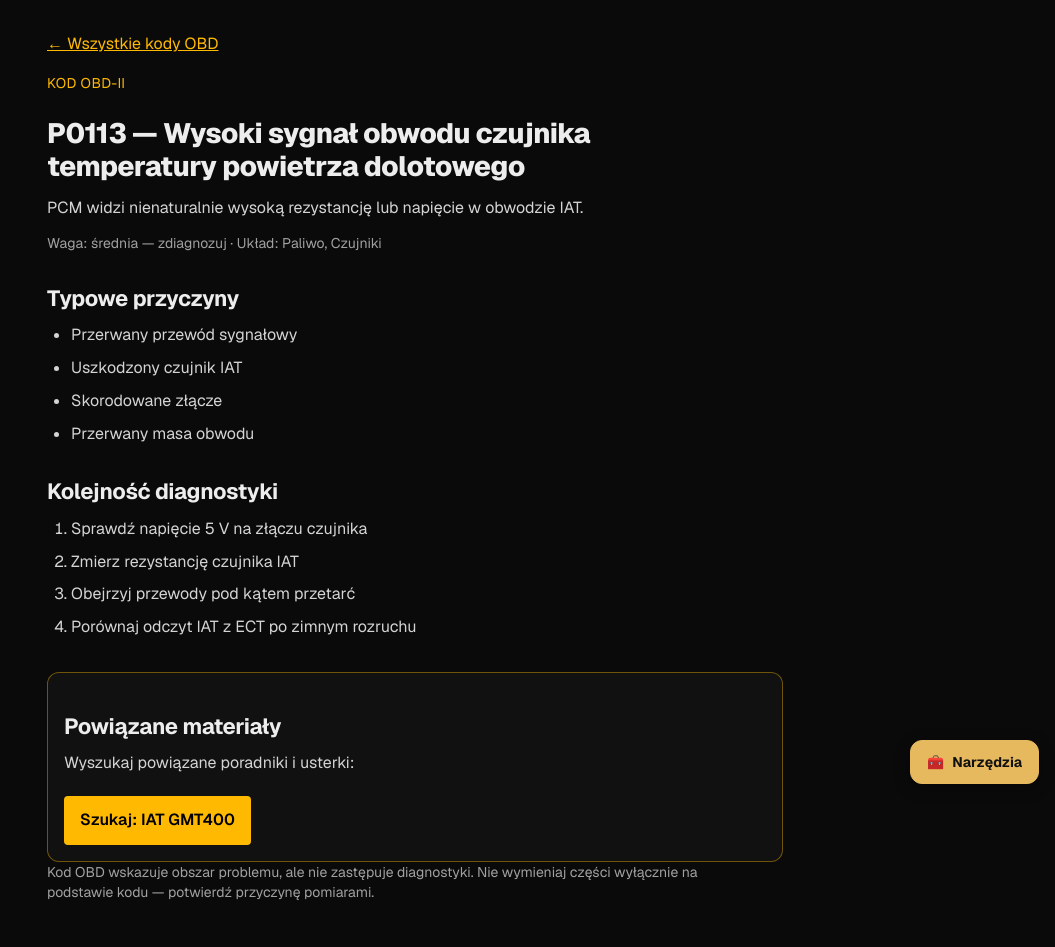
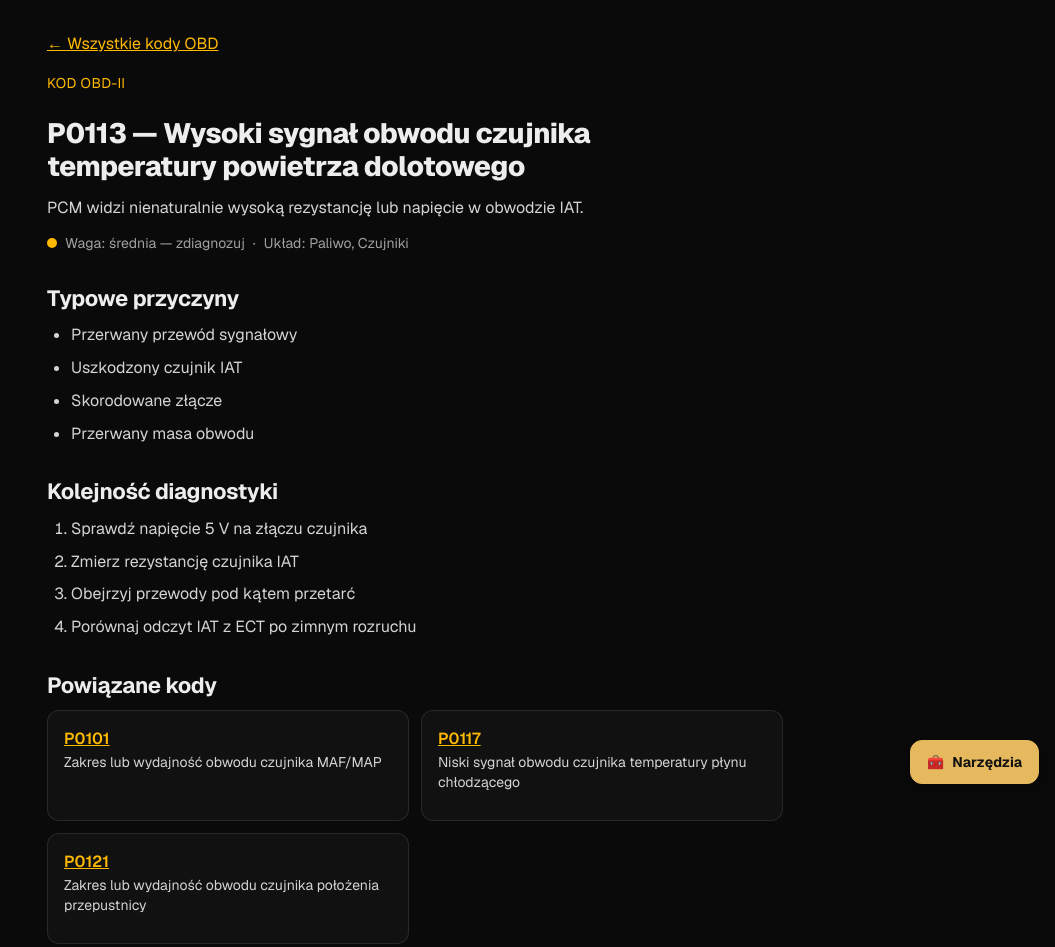
Before and after one commit to tsrc4mm9gg-netizen/gmt400-app, a Next.js app: page /kody-obd/p0113 in a window 1280 px wide. Shown: the top 947 px of the page, without its empty margins (225-1280 px from the left). Built offline with nearby package versions, Linux system fonts and the light colour scheme.

Commit message:
feat: improve OBD code discovery and severity clarity
Add random code link, related codes, system count on active filter, and severity indicator. Preview READY.

```diff
--- a/src/app/kody-obd/[code]/page.tsx
+++ b/src/app/kody-obd/[code]/page.tsx
@@ -1,7 +1,7 @@
 import type { Metadata } from 'next';
 import Link from 'next/link';
 import { notFound } from 'next/navigation';
-import { findObdCode, OBD_CODES } from '@/lib/obd-codes';
+import { findObdCode, getRelatedObdCodes, OBD_CODES } from '@/lib/obd-codes';
 
 export function generateStaticParams() {
   return OBD_CODES.map(({ code }) => ({ code: code.toLowerCase() }));
@@ -17,10 +17,18 @@ export async function generateMetadata({ params }: { params: Promise<{ code: str
   };
 }
 
+const severityVisual = {
+  critical: { label: 'Waga: wysoka — nie ignoruj', className: 'bg-red-500' },
+  warning: { label: 'Waga: średnia — zdiagnozuj', className: 'bg-amber-400' },
+  info: { label: 'Waga: informacyjna', className: 'bg-sky-400' }
+} as const;
+
 export default async function ObdCodePage({ params }: { params: Promise<{ code: string }> }) {
   const { code } = await params;
   const item = findObdCode(code);
   if (!item) notFound();
+  const relatedCodes = getRelatedObdCodes(item.code, 3);
+  const severity = severityVisual[item.severity];
 
   return (
     <main className="mx-auto max-w-3xl px-4 py-8">
@@ -31,7 +39,12 @@ export default async function ObdCodePage({ params }: { params: Promise<{ code:
         <p className="text-sm uppercase tracking-wide text-amber-400">Kod OBD-II</p>
         <h1 className="mt-1 text-3xl font-bold text-white">{item.code} — {item.title}</h1>
         <p className="mt-3 text-neutral-300">{item.description}</p>
-        <p className="mt-3 text-sm text-neutral-400">Waga: {item.severity === 'critical' ? 'wysoka — nie ignoruj' : item.severity === 'warning' ? 'średnia — zdiagnozuj' : 'informacyjna'} · Układ: {item.systems.join(', ')}</p>
+        <p className="mt-3 flex flex-wrap items-center gap-2 text-sm text-neutral-400">
+          <span className={`inline-block h-2.5 w-2.5 rounded-full ${severity.className}`} aria-hidden="true" />
+          <span>{severity.label}</span>
+          <span aria-hidden="true">·</span>
+          <span>Układ: {item.systems.join(', ')}</span>
+        </p>
       </header>
       <section className="mt-8">
         <h2 className="text-xl text-amber-400">Typowe przyczyny</h2>
@@ -41,6 +54,19 @@ export default async function ObdCodePage({ params }: { params: Promise<{ code:
         <h2 className="text-xl text-amber-400">Kolejność diagnostyki</h2>
         <ol className="mt-3 list-decimal space-y-2 pl-5 text-neutral-300">{item.diagnosticSteps.map(step => <li key={step}>{step}</li>)}</ol>
       </section>
+      {relatedCodes.length > 0 && (
+        <section className="mt-8">
+          <h2 className="text-xl text-amber-400">Powiązane kody</h2>
+          <ul className="mt-3 grid gap-3 sm:grid-cols-2">
+            {relatedCodes.map(related => (
+              <li key={related.code} className="rounded-xl border border-white/10 bg-neutral-900/60 p-4">
+                <Link href={`/kody-obd/${related.code.toLowerCase()}`} className="font-semibold text-amber-400 underline">{related.code}</Link>
+                <p className="mt-1 text-sm text-neutral-300">{related.title}</p>
+              </li>
+            ))}
+          </ul>
+        </section>
+      )}
       <section className="mt-8 rounded-xl border border-amber-400/40 bg-neutral-900/60 p-4">
         <h2 className="text-lg text-amber-400">Powiązane materiały</h2>
         <p className="mt-2 text-neutral-300">Wyszukaj powiązane poradniki i usterki:</p>
--- a/src/app/kody-obd/page.tsx
+++ b/src/app/kody-obd/page.tsx
@@ -1,6 +1,7 @@
 import type { Metadata } from 'next';
 import Link from 'next/link';
 import { OBD_CODES, searchObdCodes } from '@/lib/obd-codes';
+import RandomCodeLink from './random-code-link';
 
 export const metadata: Metadata = {
   title: 'Kody OBD-II GMT400 — baza, przyczyny i diagnostyka',
@@ -20,6 +21,7 @@ export default function ObdCodesPage({ searchParams }: { searchParams: Promise<{
   return searchParams.then(({ q }) => {
     const query = q || '';
     const results = searchObdCodes(query);
+    const activeSystemCount = systemCounts[query];
     return (
       <main className="mx-auto max-w-5xl px-4 py-8">
         <header className="mb-6">
@@ -44,8 +46,9 @@ export default function ObdCodesPage({ searchParams }: { searchParams: Promise<{
           <label htmlFor="obd-search" className="sr-only">Szukaj kodu OBD</label>
           <input id="obd-search" name="q" type="search" defaultValue={query} placeholder="Szukaj kodu lub systemu, np. P0300" className="min-h-12 min-w-0 flex-1 rounded border border-white/20 bg-neutral-900 px-4 py-3 text-white" />
           <button type="submit" className="min-h-12 rounded bg-amber-400 px-5 font-semibold text-black">Filtruj</button>
+          <RandomCodeLink />
         </form>
-        {query && <p className="mb-4 text-sm text-neutral-400">Aktywny filtr: <strong className="text-neutral-200">{query}</strong> · <Link href="/kody-obd" className="text-amber-400 underline focus-visible:outline-2 focus-visible:outline-offset-2 focus-visible:outline-amber-400">Wyczyść filtr</Link></p>}
+        {query && <p className="mb-4 text-sm text-neutral-400">Aktywny filtr: <strong className="text-neutral-200">{query}</strong>{typeof activeSystemCount === 'number' && <> · {activeSystemCount} kodów</>} · <Link href="/kody-obd" className="text-amber-400 underline focus-visible:outline-2 focus-visible:outline-offset-2 focus-visible:outline-amber-400">Wyczyść filtr</Link></p>}
         <p className="mb-4 text-sm text-neutral-400">Wyświetlanie {results.length} z {OBD_CODES.length} kodów.</p>
         <ul className="grid gap-4 sm:grid-cols-2">
           {results.map(item => (
--- /dev/null
+++ b/src/app/kody-obd/random-code-link.tsx
@@ -0,0 +1,21 @@
+'use client';
+
+import { useRouter } from 'next/navigation';
+import { OBD_CODES } from '@/lib/obd-codes';
+
+export default function RandomCodeLink() {
+  const router = useRouter();
+
+  return (
+    <button
+      type="button"
+      onClick={() => {
+        const randomCode = OBD_CODES[Math.floor(Math.random() * OBD_CODES.length)];
+        router.push(`/kody-obd/${randomCode.code.toLowerCase()}`);
+      }}
+      className="inline-flex min-h-11 items-center rounded border border-white/20 bg-neutral-950 px-4 py-2 text-amber-400 underline focus-visible:outline-2 focus-visible:outline-offset-2 focus-visible:outline-amber-400"
+    >
+      Losowy kod
+    </button>
+  );
+}
--- a/src/lib/obd-codes.ts
+++ b/src/lib/obd-codes.ts
@@ -216,6 +216,14 @@ export function findObdCode(code: string): ObdCode | undefined {
   return OBD_CODES.find(item => item.code.toLowerCase() === code.toLowerCase());
 }
 
+export function getRelatedObdCodes(code: string, limit = 3): ObdCode[] {
+  const current = findObdCode(code);
+  if (!current) return [];
+  return OBD_CODES
+    .filter(item => item.code !== current.code && item.systems.some(system => current.systems.includes(system)))
+    .slice(0, limit);
+}
+
 export function searchObdCodes(query: string): ObdCode[] {
   const normalized = query.trim().toLowerCase().normalize('NFD').replace(/[\u0300-\u036f]/g, '');
   if (!normalized) return OBD_CODES;
```
